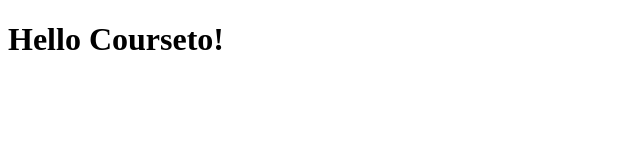
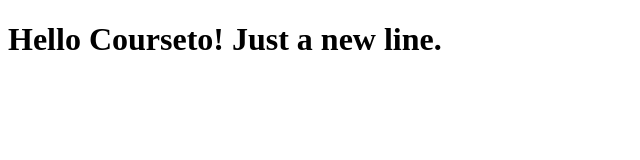
Before and after one commit to alprmo1/coursera-test, a plain HTML site: page site/index.html in a window 1280 px wide. Shown: the whole page, without its empty margins (0-640 px from the left). Drawn offline with Linux system fonts and the light colour scheme.

Commit message:
small addition to site page

```diff
--- a/site/index.html
+++ b/site/index.html
@@ -6,6 +6,6 @@
 	<title>Hello Courseto!</title>
 </head>
 <body>
-<h1>Hello Courseto!<h1>
+<h1>Hello Courseto! Just a new line.<h1>
 </body>
 </html>
```
